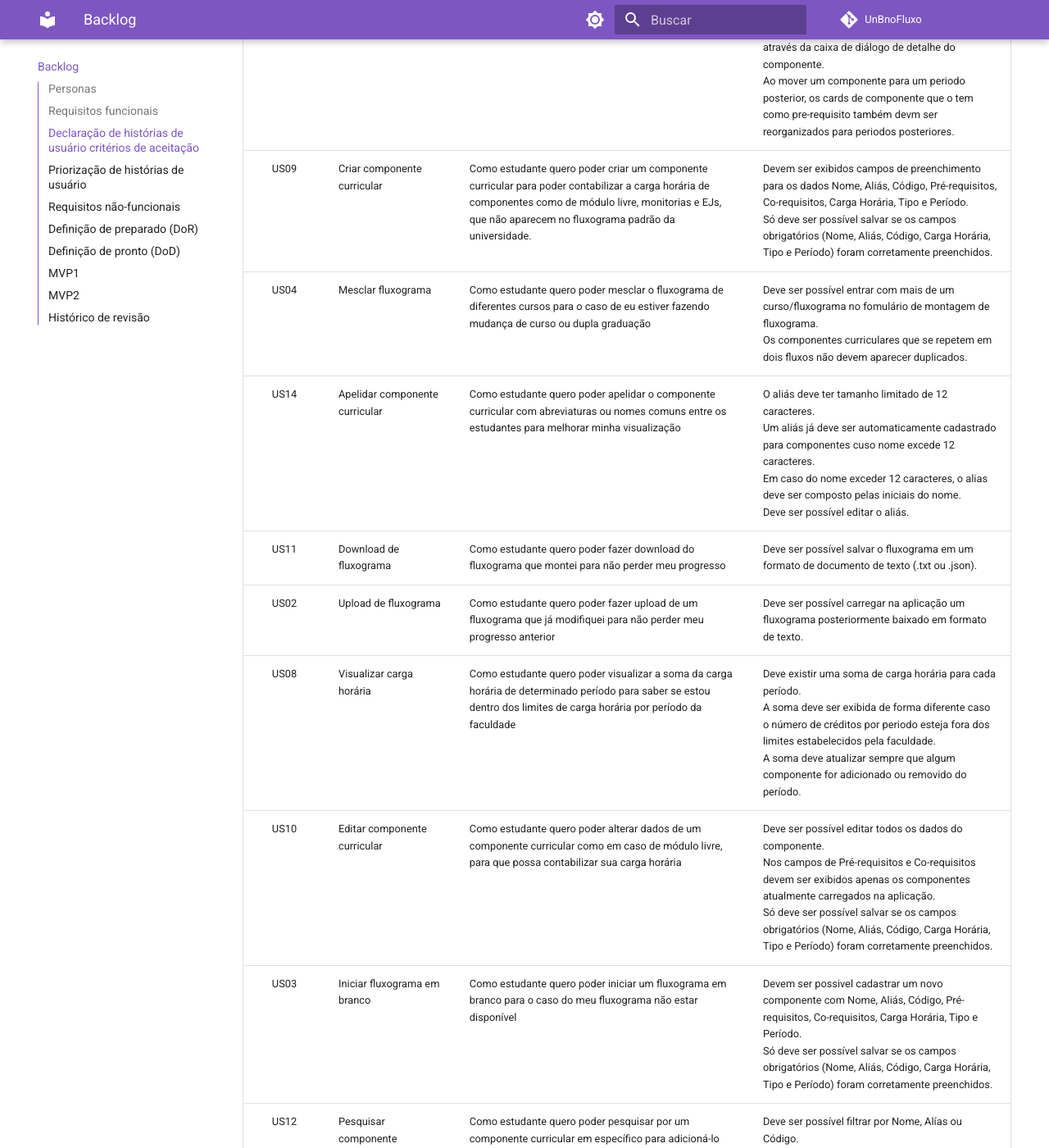
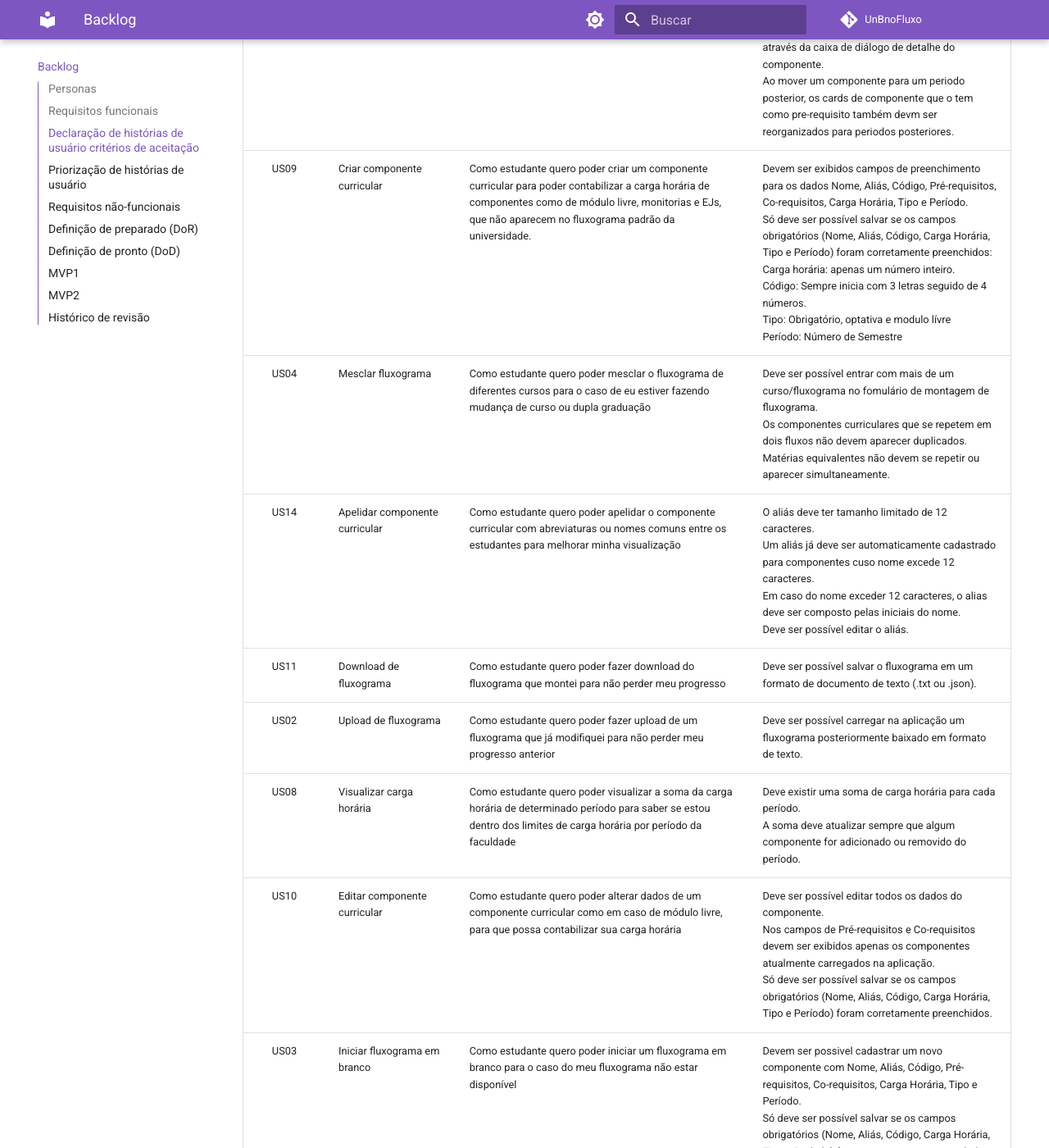
Before and after one commit to mdsreq-fga-unb/2023.1-UnBnoFluxo, an MkDocs documentation site: the page built from docs/Backlog.md, in a window 1280 px wide and 1400 px high, scrolled down 1824 px. Shown: the whole window at 82% size. Built offline with MkDocs 1.6.1 and Material for MkDocs 9.7.7, drawn with Linux system fonts in a browser that asks for light colours; comment, search, counter and statistics services are not loaded.

Commit message:
Change some CA statements

```diff
--- a/docs/Backlog.md
+++ b/docs/Backlog.md
@@ -79,23 +79,23 @@ Um requisito funcional é uma especificação de uma funcionalidade ou comportam
 
 ## Declaração de histórias de usuário critérios de aceitação
 
-| Número | Nome                                        | Declaração                                                                                                                                                                                                      | Critério de aceitação                                                                                                                                                                                                                                                                                                                               |
-| :----: | ------------------------------------------- | --------------------------------------------------------------------------------------------------------------------------------------------------------------------------------------------------------------- | --------------------------------------------------------------------------------------------------------------------------------------------------------------------------------------------------------------------------------------------------------------------------------------------------------------------------------------------------- |
-|  US01  | Disponibilizar fluxograma padrão            | Como estudante quero ter a minha disposição o fluxograma padrão da universidade já montado, para não precisar fazer esse trabalho manualmente                                                                   | Deve existir uma base de dados que disponibilize o fluxograma padrão dos cursos. <br> O fluxograma deve ser montado automaticamente na aplicação.                                                                                                                                                                                                   |
-|  US06  | Visualizar requisitos                       | Como estudante quero poder visualizar a cadeia de requisitos de um determinado componente curricular para poder entender melhor qual preciso cursar primeiro                                                    | Ao clicar em um card de componente, os componentes que o tem como pre-requisito devem ser destacados. <br> Ao clicar em um card de componente, os componentes que o tem como co-requisito devem ser destacados. <br> Os co-requisitos e pre-requisitos devem ser destacados de maneira diferente.                                                   |
-|  US05  | Reordernar componentes curriculares         | Como estudante quero poder reorganizar os componentes curriculares movendo-os de um período para outro para ajudar meu planejamento futuro                                                                      | Deve ser possível mover os cards de componentes de um periodo para outro. <br> Essa movimentação tambem deve ser possivel através da caixa de diálogo de detalhe do componente. <br> Ao mover um componente para um periodo posterior, os cards de componente que o tem como pre-requisito também devm ser reorganizados para periodos posteriores. |
-|  US09  | Criar componente curricular                 | Como estudante quero poder criar um componente curricular para poder contabilizar a carga horária de componentes como de módulo livre, monitorias e EJs, que não aparecem no fluxograma padrão da universidade. | Devem ser exibidos campos de preenchimento para os dados Nome, Aliás, Código, Pré-requisitos, Co-requisitos, Carga Horária, Tipo e Período. <br> Só deve ser possível salvar se os campos obrigatórios (Nome, Aliás, Código, Carga Horária, Tipo e Período) foram corretamente preenchidos.                                                         |
-|  US04  | Mesclar fluxograma                          | Como estudante quero poder mesclar o fluxograma de diferentes cursos para o caso de eu estiver fazendo mudança de curso ou dupla graduação                                                                      | Deve ser possível entrar com mais de um curso/fluxograma no fomulário de montagem de fluxograma. <br> Os componentes curriculares que se repetem em dois fluxos não devem aparecer duplicados.                                                                                                                                                      |
-|  US14  | Apelidar componente curricular              | Como estudante quero poder apelidar o componente curricular com abreviaturas ou nomes comuns entre os estudantes para melhorar minha visualização                                                               | O aliás deve ter tamanho limitado de 12 caracteres. <br> Um aliás já deve ser automaticamente cadastrado para componentes cuso nome excede 12 caracteres. <br> Em caso do nome exceder 12 caracteres, o alias deve ser composto pelas iniciais do nome. <br> Deve ser possível editar o aliás.                                                      |
-|  US11  | Download de fluxograma                      | Como estudante quero poder fazer download do fluxograma que montei para não perder meu progresso                                                                                                                | Deve ser possível salvar o fluxograma em um formato de documento de texto (.txt ou .json).                                                                                                                                                                                                                                                          |
-|  US02  | Upload de fluxograma                        | Como estudante quero poder fazer upload de um fluxograma que já modifiquei para não perder meu progresso anterior                                                                                               | Deve ser possível carregar na aplicação um fluxograma posteriormente baixado em formato de texto.                                                                                                                                                                                                                                                   |
-|  US08  | Visualizar carga horária                    | Como estudante quero poder visualizar a soma da carga horária de determinado período para saber se estou dentro dos limites de carga horária por período da faculdade                                           | Deve existir uma soma de carga horária para cada período. <br> A soma deve ser exibida de forma diferente caso o número de créditos por periodo esteja fora dos limites estabelecidos pela faculdade. <br> A soma deve atualizar sempre que algum componente for adicionado ou removido do período.                                                 |
-|  US10  | Editar componente curricular                | Como estudante quero poder alterar dados de um componente curricular como em caso de módulo livre, para que possa contabilizar sua carga horária                                                                | Deve ser possível editar todos os dados do componente. <br> Nos campos de  Pré-requisitos e Co-requisitos devem ser exibidos apenas os componentes atualmente carregados na aplicação. <br> Só deve ser possível salvar se os campos obrigatórios (Nome, Aliás, Código, Carga Horária, Tipo e Período) foram corretamente preenchidos.              |
-|  US03  | Iniciar fluxograma em branco                | Como estudante quero poder iniciar um fluxograma em branco para o caso do meu fluxograma não estar disponível                                                                                                   | Devem ser possivel cadastrar um novo componente com Nome, Aliás, Código, Pré-requisitos, Co-requisitos, Carga Horária, Tipo e Período. <br> Só deve ser possível salvar se os campos obrigatórios (Nome, Aliás, Código, Carga Horária, Tipo e Período) foram corretamente preenchidos.                                                              |
-|  US12  | Pesquisar componente curricular             | Como estudante quero poder pesquisar por um componente curricular em específico para adicioná-lo em meu fluxograma                                                                                              | Deve ser possível filtrar por Nome, Alías ou Código. <br> Os compontentes filtrados devem ser exibidos em destaque ou de maneira diferente.                                                                                                                                                                                                         |
-|  US13  | Marcar componente curricular como concluido | Como estudante quero poder marcar uma componente curricular como concluído ou não concluído para que ele seja contabilizado na carga horária dos componentes curriculares que ja cursei                         | Deve existir um menu para alternar o estado de conclusão do componente. <br> Devem existir dois estados: Concluído e Ainda Não Concluído. <br> O default dever ser Ainda Não Concluído. <br> Componentes Ainda Não Concluídos são exibidos de maneira diferente dos Concluídos.                                                                     |
-|  US07  | Visualizar obrigatoriedade de componentes   | Como estudante quero poder visualizar o que é um componente curricular optativo ou obrigatório para me ajudar na priorização dos mesmos                                                                         | Componentes com obrigatoriedade diferente devem ser cards com cores ou formato diferente.                                                                                                                                                                                                                                                           |
-|  US15  | Exibir percentual do curso                  | Como estudante quero poder ver o percentual já concluído do curso para saber quanto já concluí e quanto ainda falta do curso                                                                                    | Deve exitir um painel com o percentual de conclusão do curso. <br> Além do percentual de conclusão do curso existem também percentuais para a carga horária de componentes optativos, obrigatorios e de modulo livre. <br> Esse percentual deve mudar automaticamente quando o usuário alternar o estado de conclusão de algum card de componente.  |
+| Número | Nome                                        | Declaração                                                                                                                                                                                                      | Critério de aceitação                                                                                                                                                                                                                                                                                                                                                                                                                                                                 |
+| :----: | ------------------------------------------- |-----------------------------------------------------------------------------------------------------------------------------------------------------------------------------------------------------------------|---------------------------------------------------------------------------------------------------------------------------------------------------------------------------------------------------------------------------------------------------------------------------------------------------------------------------------------------------------------------------------------------------------------------------------------------------------------------------------------|
+|  US01  | Disponibilizar fluxograma padrão            | Como estudante quero ter a minha disposição o fluxograma padrão da universidade já montado, para não precisar fazer esse trabalho manualmente                                                                   | Deve existir uma base de dados que disponibilize o fluxograma padrão dos cursos. <br> O fluxograma deve ser montado automaticamente na aplicação.                                                                                                                                                                                                                                                                                                                                     |
+|  US06  | Visualizar requisitos                       | Como estudante quero poder visualizar a cadeia de requisitos de um determinado componente curricular para poder entender melhor qual preciso cursar primeiro                                                    | Ao clicar em um card de componente, os componentes que o tem como pre-requisito devem ser destacados. <br> Ao clicar em um card de componente, os componentes que o tem como co-requisito devem ser destacados. <br> Os co-requisitos e pre-requisitos devem ser destacados de maneira diferente.                                                                                                                                                                                     |
+|  US05  | Reordernar componentes curriculares         | Como estudante quero poder reorganizar os componentes curriculares movendo-os de um período para outro para ajudar meu planejamento futuro                                                                      | Deve ser possível mover os cards de componentes de um periodo para outro. <br> Essa movimentação tambem deve ser possivel através da caixa de diálogo de detalhe do componente. <br> Ao mover um componente para um periodo posterior, os cards de componente que o tem como pre-requisito também devm ser reorganizados para periodos posteriores.                                                                                                                                   |
+|  US09  | Criar componente curricular                 | Como estudante quero poder criar um componente curricular para poder contabilizar a carga horária de componentes como de módulo livre, monitorias e EJs, que não aparecem no fluxograma padrão da universidade. | Devem ser exibidos campos de preenchimento para os dados Nome, Aliás, Código, Pré-requisitos, Co-requisitos, Carga Horária, Tipo e Período. <br> Só deve ser possível salvar se os campos obrigatórios (Nome, Aliás, Código, Carga Horária, Tipo e Período) foram corretamente preenchidos:<br> Carga horária: apenas um número inteiro. <br>Código: Sempre inicia com 3 letras seguido de 4 números. <br> Tipo: Obrigatório, optativa e modulo lívre<br/> Período: Número de Semestre |
+|  US04  | Mesclar fluxograma                          | Como estudante quero poder mesclar o fluxograma de diferentes cursos para o caso de eu estiver fazendo mudança de curso ou dupla graduação                                                                      | Deve ser possível entrar com mais de um curso/fluxograma no fomulário de montagem de fluxograma. <br> Os componentes curriculares que se repetem em dois fluxos não devem aparecer duplicados. <br> Matérias equivalentes não devem se repetir ou aparecer simultaneamente.                                                                                                                                                                                                           |
+|  US14  | Apelidar componente curricular              | Como estudante quero poder apelidar o componente curricular com abreviaturas ou nomes comuns entre os estudantes para melhorar minha visualização                                                               | O aliás deve ter tamanho limitado de 12 caracteres. <br> Um aliás já deve ser automaticamente cadastrado para componentes cuso nome excede 12 caracteres. <br> Em caso do nome exceder 12 caracteres, o alias deve ser composto pelas iniciais do nome. <br> Deve ser possível editar o aliás.                                                                                                                                                                                        |
+|  US11  | Download de fluxograma                      | Como estudante quero poder fazer download do fluxograma que montei para não perder meu progresso                                                                                                                | Deve ser possível salvar o fluxograma em um formato de documento de texto (.txt ou .json).                                                                                                                                                                                                                                                                                                                                                                                            |
+|  US02  | Upload de fluxograma                        | Como estudante quero poder fazer upload de um fluxograma que já modifiquei para não perder meu progresso anterior                                                                                               | Deve ser possível carregar na aplicação um fluxograma posteriormente baixado em formato de texto.                                                                                                                                                                                                                                                                                                                                                                                     |
+|  US08  | Visualizar carga horária                    | Como estudante quero poder visualizar a soma da carga horária de determinado período para saber se estou dentro dos limites de carga horária por período da faculdade                                           | Deve existir uma soma de carga horária para cada período. <br> A soma deve atualizar sempre que algum componente for adicionado ou removido do período.                                                                                                                                                                                    |
+|  US10  | Editar componente curricular                | Como estudante quero poder alterar dados de um componente curricular como em caso de módulo livre, para que possa contabilizar sua carga horária                                                                | Deve ser possível editar todos os dados do componente. <br> Nos campos de  Pré-requisitos e Co-requisitos devem ser exibidos apenas os componentes atualmente carregados na aplicação. <br> Só deve ser possível salvar se os campos obrigatórios (Nome, Aliás, Código, Carga Horária, Tipo e Período) foram corretamente preenchidos.                                                                                                                                                |
+|  US03  | Iniciar fluxograma em branco                | Como estudante quero poder iniciar um fluxograma em branco para o caso do meu fluxograma não estar disponível                                                                                                   | Devem ser possivel cadastrar um novo componente com Nome, Aliás, Código, Pré-requisitos, Co-requisitos, Carga Horária, Tipo e Período. <br> Só deve ser possível salvar se os campos obrigatórios (Nome, Aliás, Código, Carga Horária, Tipo e Período) foram corretamente preenchidos.                                                                                                                                                                                                |
+|  US12  | Pesquisar componente curricular             | Como estudante quero poder pesquisar por um componente curricular em específico para adicioná-lo em meu fluxograma                                                                                              | Deve ser possível filtrar por Nome, Alías ou Código. <br> Os compontentes filtrados devem ser exibidos em destaque ou de maneira diferente.                                                                                                                                                                                                                                                                                                                                           |
+|  US13  | Marcar componente curricular como concluido | Como estudante quero poder marcar uma componente curricular como concluído ou não concluído para que ele seja contabilizado na carga horária dos componentes curriculares que ja cursei                         | Deve existir um menu para alternar o estado de conclusão do componente. <br> Devem existir dois estados: Concluído e Ainda Não Concluído. <br> O default dever ser Ainda Não Concluído. <br> Componentes Ainda Não Concluídos são exibidos de maneira diferente dos Concluídos.                                                                                                                                                                                                       |
+|  US07  | Visualizar obrigatoriedade de componentes   | Como estudante quero poder visualizar o que é um componente curricular optativo ou obrigatório para me ajudar na priorização dos mesmos                                                                         | Componentes com obrigatoriedade diferente devem ser cards com cores ou formato diferente.                                                                                                                                                                                                                                                                                                                                                                                             |
+|  US15  | Exibir percentual do curso                  | Como estudante quero poder ver o percentual já concluído do curso para saber quanto já concluí e quanto ainda falta do curso                                                                                    | Deve exitir um painel com o percentual de conclusão do curso. <br> Além do percentual de conclusão do curso existem também percentuais para a carga horária de componentes optativos, obrigatorios e de modulo livre. <br> Esse percentual deve mudar automaticamente quando o usuário alternar o estado de conclusão de algum card de componente.                                                                                                                                    |
 
 
 ## Priorização de histórias de usuário
```
